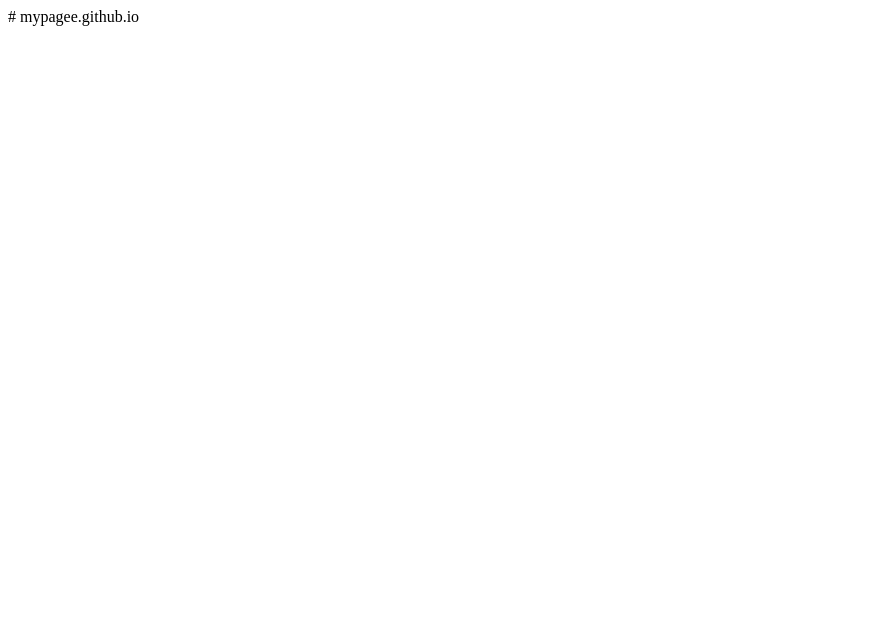
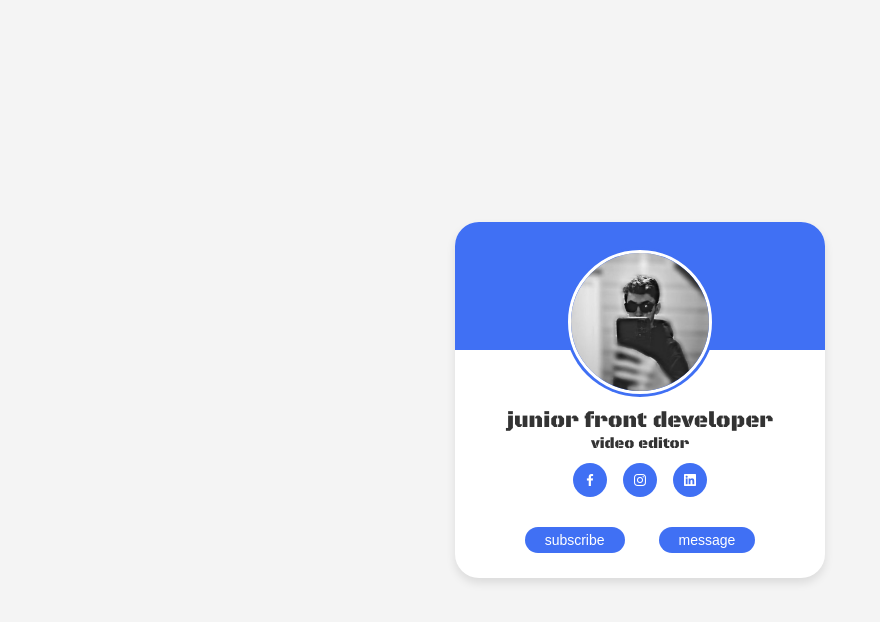
Before and after one commit to lukagabe12345/mypagee.github.io, a plain HTML site: page index.html in a window 1280 px wide. Shown: the whole page, without its empty margins (0-880 px from the left). Drawn offline with nearby package versions, Linux system fonts and the light colour scheme.

Commit message:
Add files via upload

```diff
--- a/index.html
+++ b/index.html
@@ -1 +1,48 @@
-# mypagee.github.io
+<!DOCTYPE html>
+<html lang="en">
+<head>
+    <meta charset="UTF-8">
+    <meta name="viewport" content="width=device-width, initial-scale=1.0">
+    <title>Document</title>
+    <link rel="stylesheet" href="style.css">
+    <link rel="preconnect" href="https://fonts.googleapis.com">
+    <link rel="preconnect" href="https://fonts.gstatic.com" crossorigin>
+    <link href="https://fonts.googleapis.com/css2?family=Black+Ops+One&display=swap" rel="stylesheet">
+    <link href='https://unpkg.com/boxicons@2.1.4/css/boxicons.min.css' rel='stylesheet'>
+</head>
+<body>
+    <div class="profile-card">
+        <div class="image">
+            <img src="gabelaia.jpg" alt="" class="profile-img">
+        </div>
+
+<div class="text-data">
+    <span class="name">junior front developer</span>
+    <span class="name2">video editor</span>
+</div>
+
+<div class="media-buttons">
+    <a href="#" class="link">
+        <i class='bx bxl-facebook'  ></i>
+    </a>
+
+    <a href="#" class="link">
+        <i class='bx bxl-instagram' ></i>
+        </a>
+
+        <a href="#" class="link">
+            <i class='bx bxl-linkedin-square'></i>
+            </a>
+</div>
+
+<div class="buttons">
+<button class="button">subscribe</button>
+<button class="button">message</button>
+</div>
+
+    </div>
+
+    <script src="https://unpkg.com/boxicons@2.1.4/dist/boxicons.js"></script>
+
+</body>
+</html>
--- /dev/null
+++ b/style.css
@@ -0,0 +1,118 @@
+*{
+    margin: 0;
+    padding: 0;
+    box-sizing: border-box;
+}
+
+body{
+    height: 100vh;
+    display: flex;
+    align-items: center;
+    justify-content: center;
+    background-color: #f4f4f4;
+}
+
+.profile-card{
+    display: flex;
+    flex-direction: column;
+    align-items: center;
+    max-width: 370px;
+    width: 100%;
+    background-color: #fff;
+    box-shadow: 0 5px 10px rgba(0, 0, 0, 0.1);
+    border-radius: 24px;
+    padding: 25px;
+    position: relative;
+}
+
+.image{
+    position: relative;
+    width:150px;
+    height: 150px;
+   margin-bottom: 10px;
+    padding: 3px;
+    border-radius: 50%;
+    background-color: #4070f4;
+}
+
+.image .profile-img{
+    width: 100%;
+    height: 100%;
+    object-fit: cover;
+    border-radius: 50%;
+    border: 3px solid #fff;
+}
+
+.profile-card .text-data{
+    display: flex;
+    flex-direction: column;
+    align-items: center;
+    font-family: "Black Ops One", system-ui;
+    font-weight: 400;
+    font-style: normal;
+  color: #333;
+}
+
+.text-data .name{
+    font-size: 22px;
+    font-weight: 500px;
+}
+
+.text-data .name2{
+    font-size: 15px;
+    font-weight: 400px;
+}
+
+.profile-card .media-buttons{
+    display: flex;
+    justify-content: center;
+    margin-top: 10px;
+}
+
+.media-buttons .link{
+    margin: 0 8px;
+    background-color: #4070f4;
+    text-decoration: none;
+    width: 34px;
+    height: 34px;
+    display: flex;
+    align-items: center;
+    justify-content: center;
+    color: #fff;
+    border-radius: 50%;
+    text-decoration: none;
+}
+
+.media-buttons .link .icon{
+    color: #fff;
+
+}
+
+.buttons .button{
+    margin:0 15px;
+    padding: 5px 20px;
+    background-color: #4070f4;
+    margin-top: 30px;
+    color: #fff;
+    font-size: 14px;
+    font-weight: 400;
+    border: none;
+    border-radius: 24px;
+    transition: all 0.3s ease-out;
+}
+
+.buttons .button:hover{
+    background-color: #0e4bf1;
+}
+
+.profile-card::before{
+    content: "";
+    position: absolute;
+     top: 0;
+    left: 0;
+    width: 100%;
+    height: 36%;
+    background-color: #4070f4;
+   border-radius: 24px 24px 0 0;
+
+}
```
Also changed, not shown: gabelaia.jpg (added).
